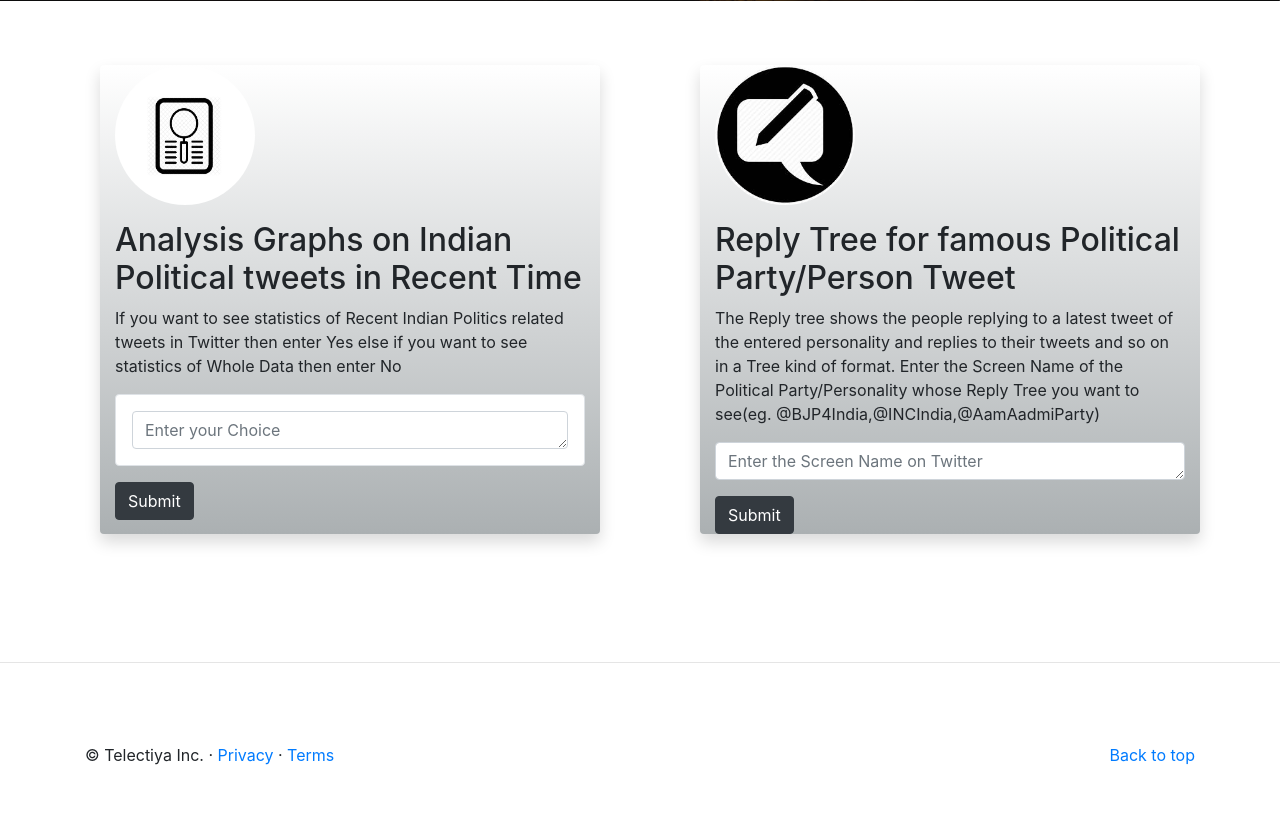
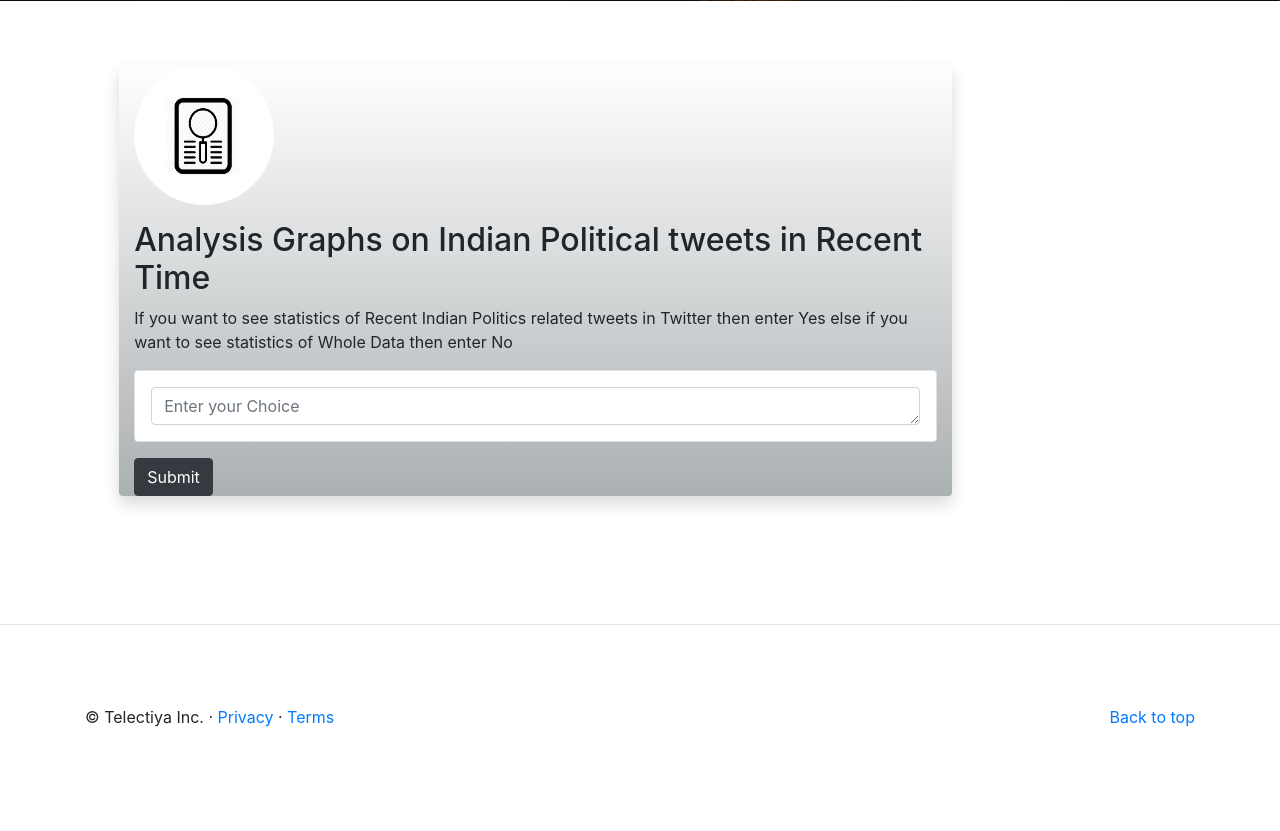
Before and after one commit to anubhavj0810/Data_Science_Project, a Flask app: page / in a window 1280 px wide. Shown: the part 623-1454 px from the top of the page. After the commit the page ends 1350 px from the top, so only its background shows below. Run offline with Flask 2, Linux system fonts and the light colour scheme; some libraries are stand-ins or nearby versions.

Commit message:
Made some modifications in main template

```diff
--- a/templates/mainpage.html
+++ b/templates/mainpage.html
@@ -124,11 +124,11 @@
     ================================================== -->
     <!-- Wrap the rest of the page in another container to center all the content. -->
 
-    <div class="container-fluid" style="padding-right: 15px!important">
+    <div class="container-fluid" style="padding-right: 15px!important;margin:0">
 
       <!-- Three columns of text below the carousel -->
-      <div class="row bd-highlight" style="margin-right: 65px;!important">
-          <div class="col-sm-5 offset-md-1 shadow mb-5 bg-white rounded" style="background-image: linear-gradient( white, #ABB0B2)">
+      <div class="row bd-highlight" style="margin-right: 65px;!important;margin:0">
+          <div class="col-sm-8 offset-md-1 shadow mb-5 bg-white rounded" style="background-image: linear-gradient( white, #ABB0B2)">
             <img class="rounded-circle mb-3" src="../static/Capture.PNG" alt="Generic placeholder image" width="140" height="140">
             <h2>Analysis Graphs on Indian Political tweets in Recent Time</h2>
             <p>If you want to see statistics of Recent Indian Politics related tweets in Twitter then enter Yes else if you want to see statistics of Whole Data then enter No </p>
@@ -139,20 +139,6 @@
               <button type="submit" class="btn btn-dark" align="centre">Submit</button>
             </form>
           </div>
-
-          <div class="col-sm-5 offset-md-1 shadow mb-5 bg-white rounded" style="background-image: linear-gradient( white, #ABB0B2);">
-              <img class="rounded-circle mb-3" src="../static/download%20(4).jpg" alt="Generic placeholder image" width="140" height="140">
-              <h2>Reply Tree for famous Political Party/Person Tweet</h2>
-              <p>The Reply tree shows the people replying to a latest tweet of the entered personality and replies to their tweets and so on in a Tree kind of format. Enter the Screen Name of the Political Party/Personality whose Reply Tree you want to see(eg. @BJP4India,@INCIndia,@AamAadmiParty)
-              </p>
-              <form action="{{url_for('reply')}}" method="post" style="text-align: left;" enctype="multipart/form-data">
-                <div class="form-group">
-                  <textarea class="form-control" rows="1" placeholder="Enter the Screen Name on Twitter" name="name" type="text" required></textarea>
-                </div>
-                <!-- <input type="number" name="count" placeholder="Enter the no. of tweets"> -->
-                <button type="submit" class="btn btn-dark" align="centre">Submit</button>
-              </form>
-      </div>
       </div>
     </div>
 
```
Also changed, not shown: static/Overall_Country.jpg, static/Overall_Language.jpg, static/Overall_Locations.jpg, static/Overall_Parties.jpg, static/Overall_Users.jpg, static/Recent_Country.jpg, static/Recent_Languages.jpg, static/Recent_Locations.jpg, static/Recent_Parties.jpg, static/Recent_Popular_Hastags.jpg, static/Recent_Users.jpg.
